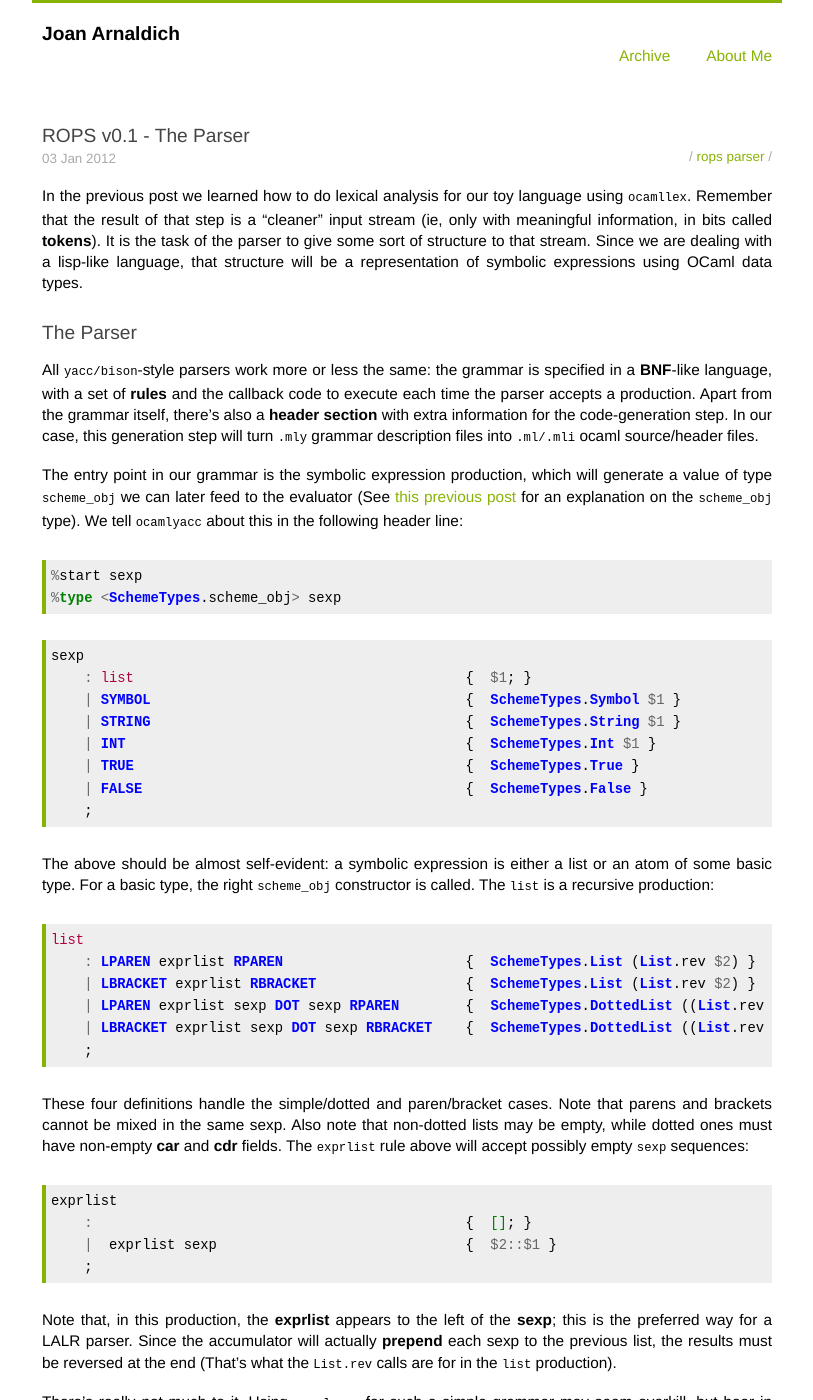
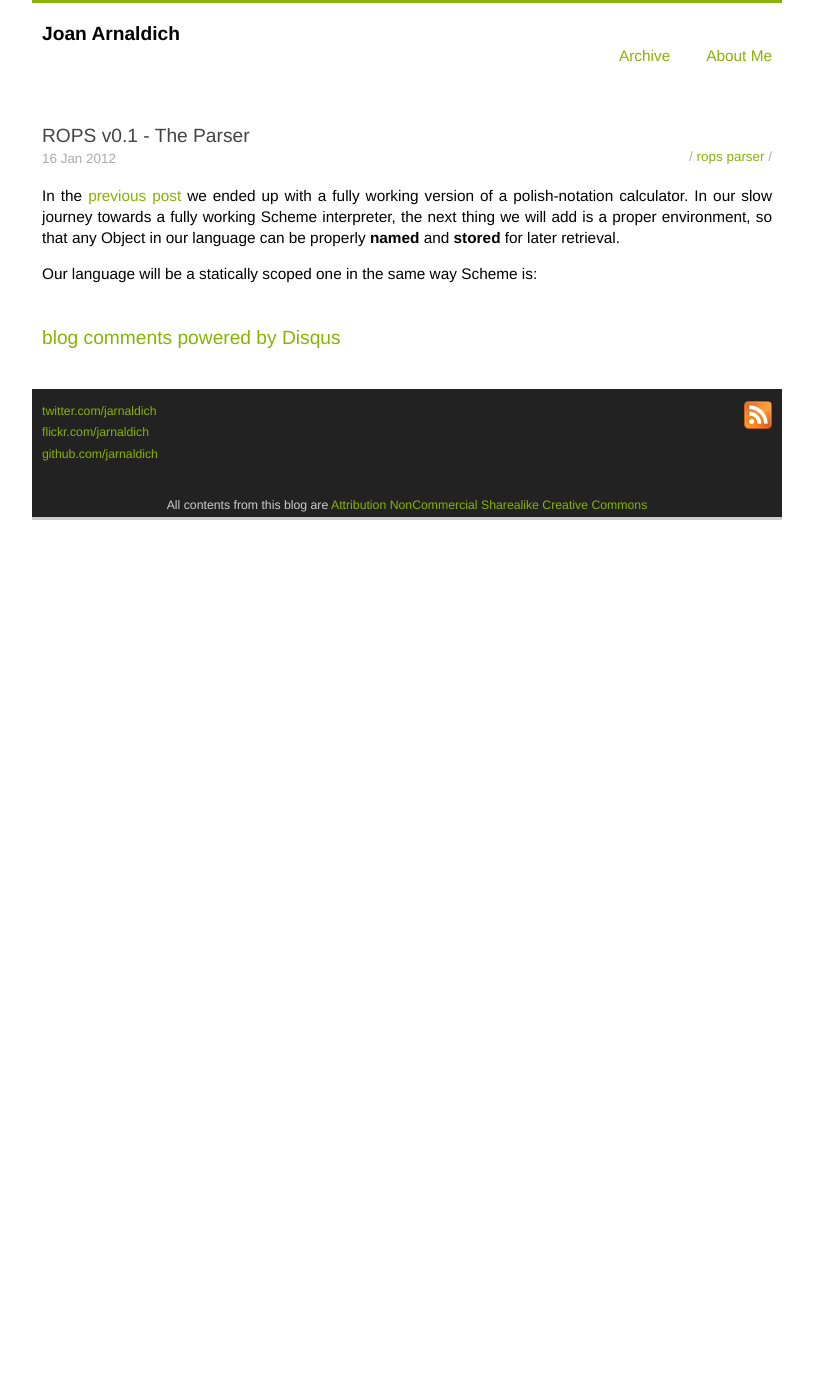
Before and after one commit to jarnaldich/jarnaldich.github.com, a Jekyll site: the page built from index.html, in a window 1280 px wide and 1400 px high. Shown: the whole window, without its empty margins (233-1046 px from the left). Built offline with Jekyll 4.4.1, drawn with Linux system fonts in a browser that asks for light colours; comment, search, counter and statistics services are not loaded; some of the changed text lies outside the part shown.

Commit message:
New posts

```diff
--- a/_posts/2012-01-01-rops-lexer.markdown
+++ b/_posts/2012-01-01-rops-lexer.markdown
@@ -136,7 +136,7 @@ to abort the whole interpreter without generating an error (that will
 make sense once we get into the repl code).
 
 Our lexer does not support Unicode. For a more modern lexer, take a
-look at the (Ulex)[http://www.cduce.org/download.html#side] library. I
+look at the [Ulex](http://www.cduce.org/download.html#side) library. I
 haven't used it here to keep the code free from external dependencies.
 
 In the next post we will learn about the rest of the _reader_ layer by
--- /dev/null
+++ b/_posts/2012-01-16-rops-environment.markdown
@@ -0,0 +1,14 @@
+---
+layout: post
+title: ROPS v0.1 - The Parser
+tags: rops parser
+---
+
+In the [previous post](/2012/01/03/rops-parser.html) we ended up with
+a fully working version of a polish-notation calculator. In our slow
+journey towards a fully working Scheme interpreter, the next thing we
+will add is a proper environment, so that any Object in our language
+can be properly _named_ and _stored_ for later retrieval.
+
+Our language will be a statically scoped one in the same way Scheme
+is:
```
Also changed, not shown: _includes/tags_cloud.html (+1 -1 lines), _posts/2012-01-11-installing-postgis-mac.markdown (added, +79 -0 lines), 1 other file.
